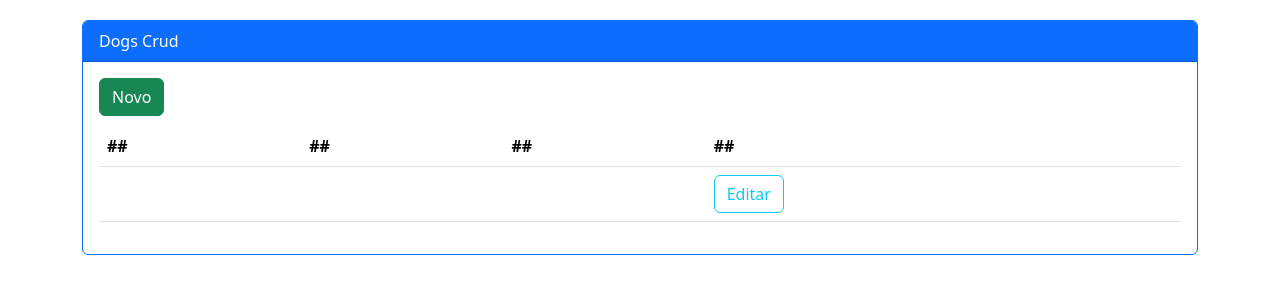
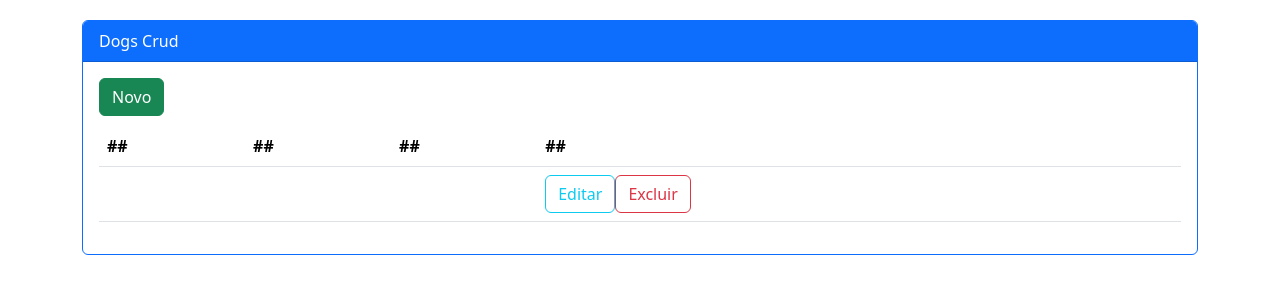
Before and after one commit to Adyson-Lima/dogs_frontend, a React (Create React App) app: page / in a window 1280 px wide. Shown: the top 300 px of the page. Built offline with nearby package versions, Linux system fonts and the light colour scheme.

Commit message:
11° commit - tdd tela Dogs: Existe botão excluir em Dogs? GREEN

```diff
--- a/src/pages/Dogs/index.js
+++ b/src/pages/Dogs/index.js
@@ -33,6 +33,9 @@
                   <button data-testid="mybtn1" type="button"
                   className="btn btn-outline-info">Editar</button>
 
+                  <button data-testid="mybtn2" type="button"
+                  className="btn btn-outline-danger">Excluir</button>
+
                 </td>
             </tr>
           </tbody>
```
